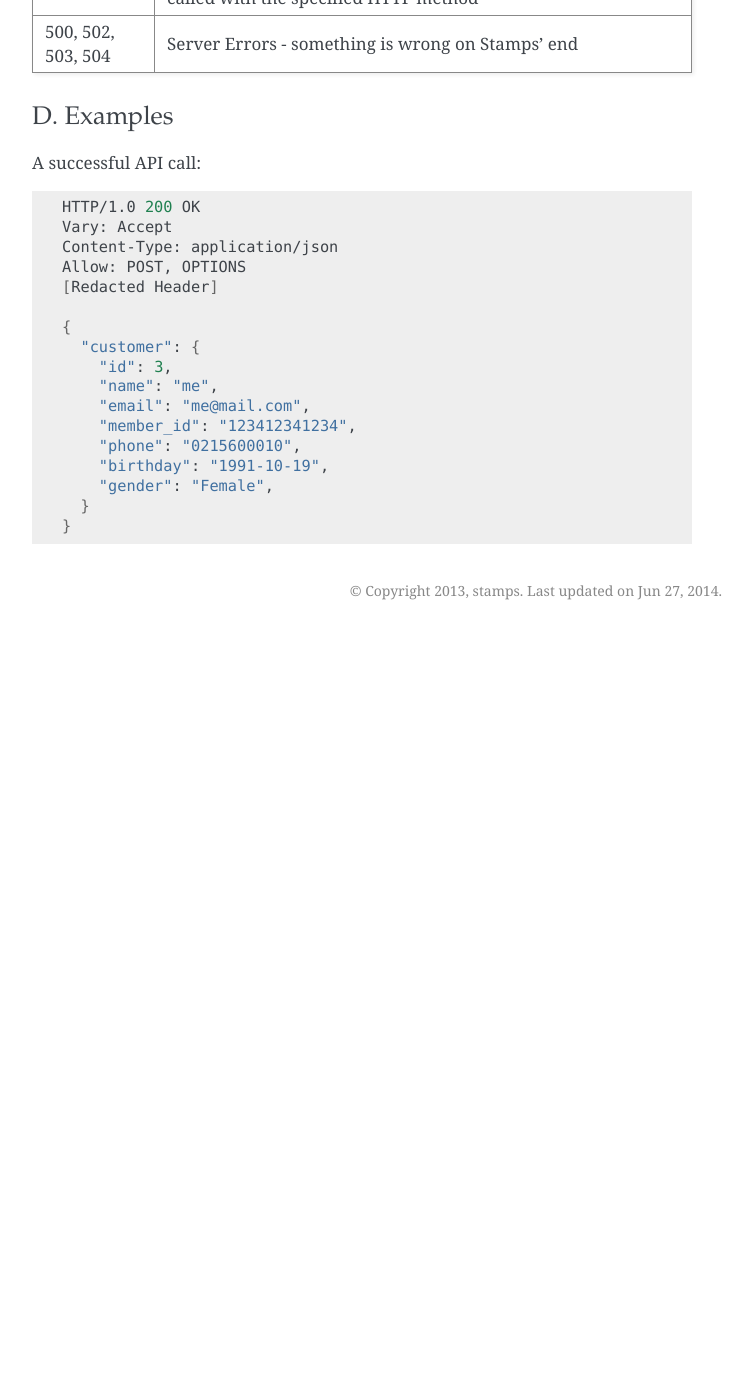
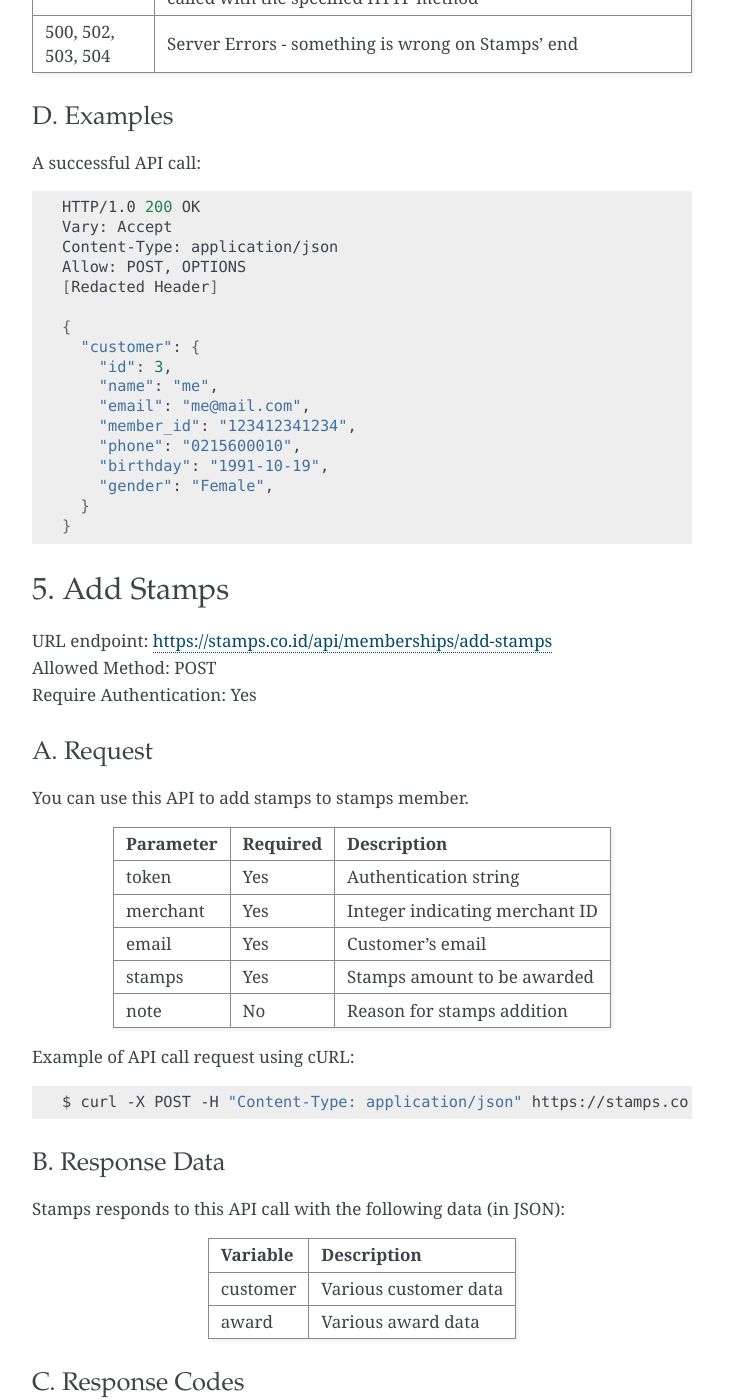
Before and after one commit to ui/stamps-api-docs, a Sphinx documentation site: the page built from source/customer_api.rst, in a window 1280 px wide and 1400 px high, scrolled down 6718 px. Shown: the whole window, without its empty margins (388-1140 px from the left). Built offline with Sphinx 7.4.7, drawn with Linux system fonts in a browser that asks for light colours; before the commit the page ends 7348 px from its top, so only the background shows below that; some of the changed text lies outside the part shown.

Commit message:
Add add-stamps API

```diff
--- a/source/customer_api.rst
+++ b/source/customer_api.rst
@@ -384,3 +384,91 @@ A successful API call:
         "gender": "Female",
       }
     }
+
+
+
+5. Add Stamps
+===============
+| URL endpoint: https://stamps.co.id/api/memberships/add-stamps
+| Allowed Method: POST
+| Require Authentication: Yes
+
+A. Request
+-----------------------------
+
+You can use this API to add stamps to stamps member.
+
+=========== =========== =========================
+Parameter   Required    Description
+=========== =========== =========================
+token       Yes         Authentication string
+merchant    Yes         Integer indicating merchant ID
+email       Yes         Customer's email
+stamps      Yes         Stamps amount to be awarded
+note        No          Reason for stamps addition
+=========== =========== =========================
+
+Example of API call request using cURL:
+
+.. code-block :: bash
+
+    $ curl -X POST -H "Content-Type: application/json" https://stamps.co.id/api/memberships/add_stamps -i -d '{ "token": "secret", "email": "me@mail.com", "merchant": 14, "stamps": 12, note: "Extra 20 stamps"}'
+
+
+B. Response Data
+----------------
+Stamps responds to this API call with the following data (in JSON):
+
+=================== ==============================
+Variable            Description
+=================== ==============================
+customer            Various customer data
+award               Various award data
+=================== ==============================
+
+
+C. Response Codes
+-----------------
+
+=================== ==============================
+Code                Description
+=================== ==============================
+200                 Everything worked as expected
+400                 Bad Request - Often missing a
+                    required parameter
+401                 Unauthorized – Often missing or
+                    wrong authentication token
+403                 Forbidden – You do not have
+                    permission for this request
+405                 HTTP method not allowed - The
+                    requested resources cannot be called with the specified HTTP method
+500, 502, 503, 504  Server Errors - something is
+                    wrong on Stamps' end
+=================== ==============================
+
+
+D. Examples
+-----------
+
+A successful API call:
+
+.. code-block :: bash
+
+    HTTP/1.0 200 OK
+    Vary: Accept
+    Content-Type: application/json
+    Allow: POST, OPTIONS
+    [Redacted Header]
+
+
+    response = {
+        "award": {
+            "id": 1,
+            "stamps":10,
+        },
+        "customer": {
+            "id": 16999,
+            "stamps_remaining": 20,
+            "status": "Blue"
+        }
+    }
```
